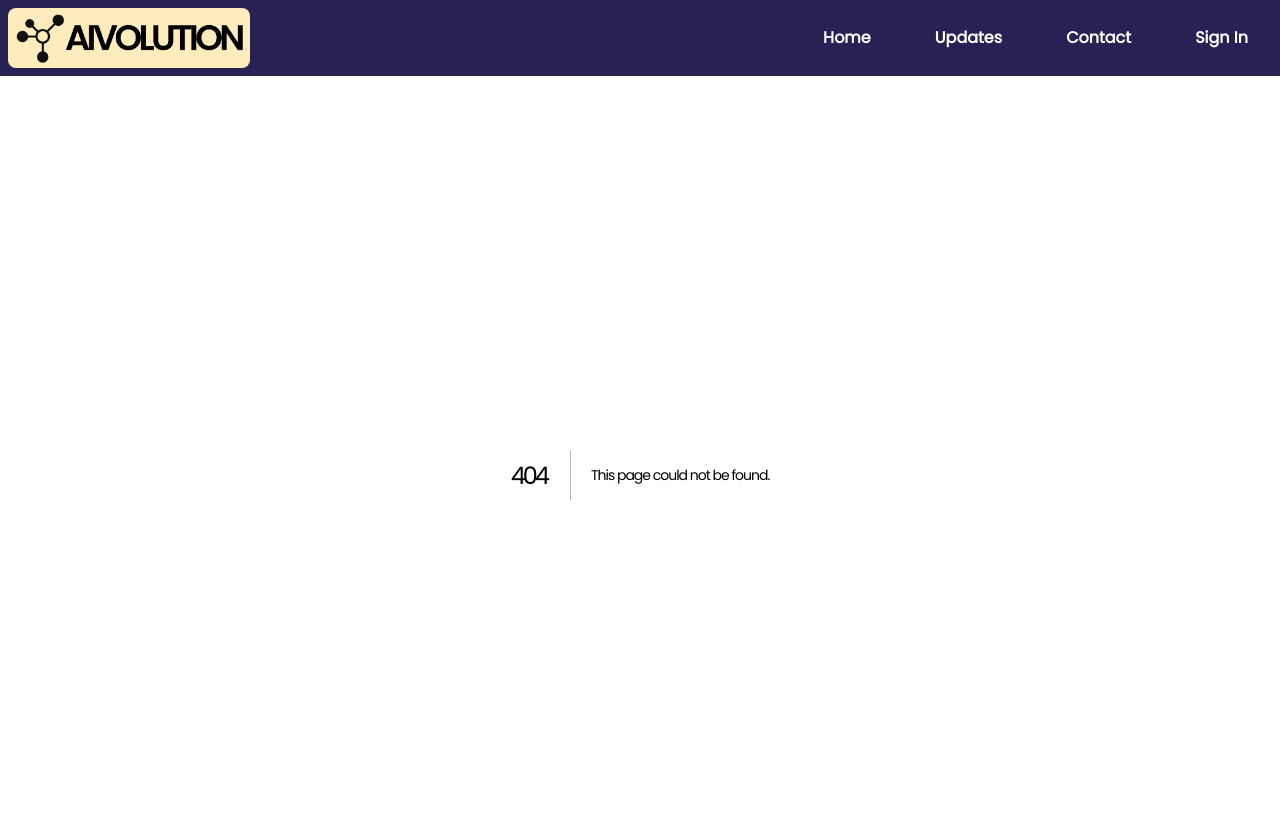
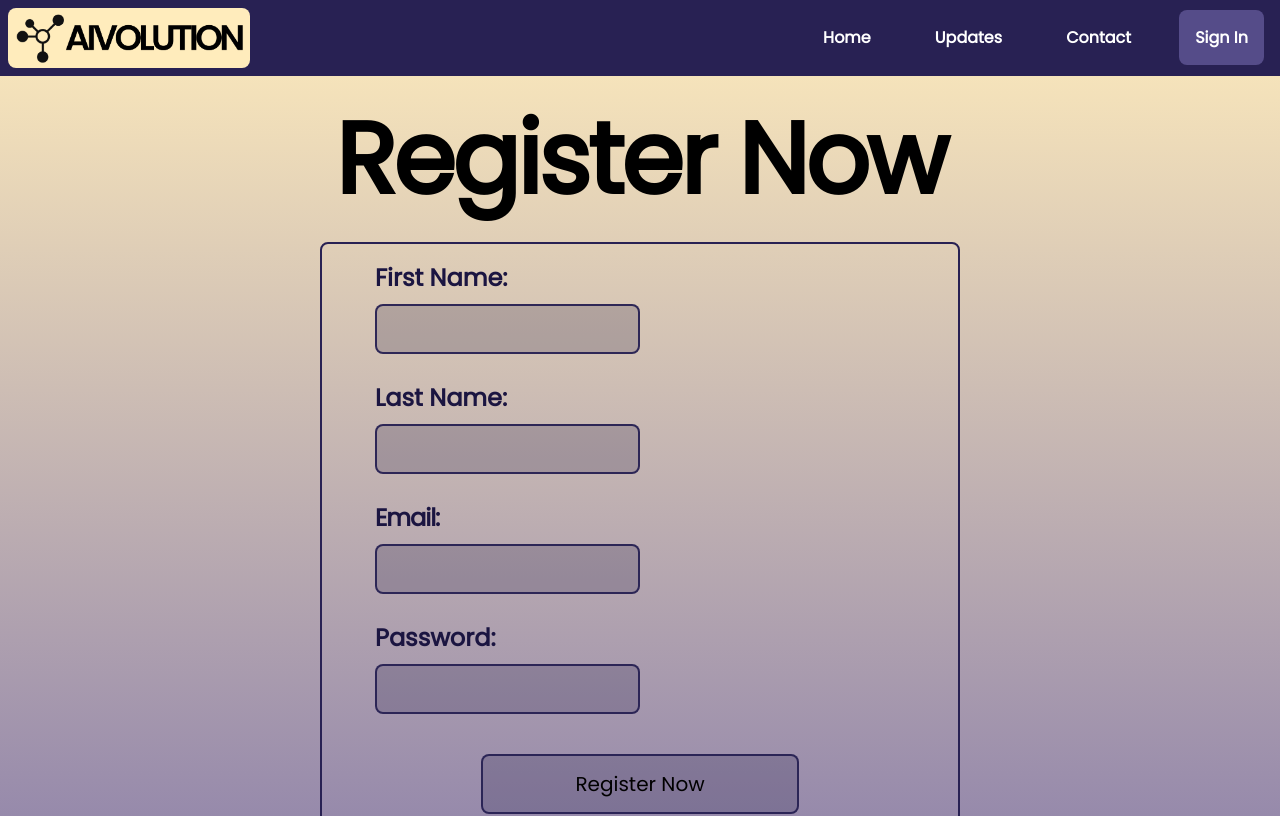
Before and after one commit to aivolution-gta/website, a Next.js app: page /register in a window 1280 px wide. Before the commit this address had no page. Shown: the top 816 px of the page. Built offline with nearby package versions, Linux system fonts and the light colour scheme.

Commit message:
Create account registration

```diff
--- a/components/navbar.tsx
+++ b/components/navbar.tsx
@@ -20,11 +20,6 @@ const links = [
         name: "Contact",
         link: "/contact",
         id: "2",
-    },
-    {
-        name: "Sign In",
-        link: "/sign-in",
-        id: "3",
     },
 ];
 
@@ -54,6 +49,13 @@ export default function Navbar () {
                         {name}
                     </Link>
                 )}
+                <Link
+                        key={"3"}
+                        href={"/sign-in"}
+                        className="hover:bg-white/75 bg-mid-purple text-white mx-4 px-4 py-4 my-auto transition-all rounded-lg hover:text-mid-purple duration-300"
+                >
+                    Sign In
+                </Link>
             </div>
 
             <div className="my-auto mx-2 hidden xs:block text-beige rounded-xl z-20">
--- a/components/register/registration-form.tsx
+++ b/components/register/registration-form.tsx
@@ -115,7 +115,7 @@ const RegistrationForm: React.FC = () => {
 
                             <input
                                 className="w-1/2 outline-0 mb-[10px] xs:h-[35px] xs:mr-[15px] xs:w-full xs:text-[0.85em] h-[50px] bg-[#1B1541]/20 rounded-lg border-2 border-dark-purple/95 hover:border-black p-3 font-['poppins']"
-                                type="text"
+                                type="password"
                                 value={password}
                                 onChange={(e) => setPassword(e.target.value)}
                             />
--- a/components/register/sign-in-form.tsx
+++ b/components/register/sign-in-form.tsx
@@ -85,7 +85,7 @@ const LogInForm: React.FC = () => {
 
                             <input
                                 className="w-1/2 outline-0 mb-[10px] xs:h-[35px] xs:mr-[15px] xs:w-full xs:text-[0.85em] h-[50px] bg-[#1B1541]/20 rounded-lg border-2 border-dark-purple/95 hover:border-black p-3 font-['poppins']"
-                                type="text"
+                                type="password"
                                 value={password}
                                 onChange={(e) => setPassword(e.target.value)}
                             />
@@ -98,7 +98,7 @@ const LogInForm: React.FC = () => {
                             className="mt-[30px] mb-[20px] h-[60px] w-1/2 xs:w-[65%] xs:h-[40px] xs:text-[1em] bg-[#1B1541]/20 rounded-lg border-2 border-dark-purple/95 text-xl hover:bg-dark-purple hover:text-white transition-all ease-in-out duration-500"
                             type="submit"
                         >
-                            Register Now
+                            Sign In
                         </button>
                     </div>
                 </div>
--- a/pages/registration.tsx
+++ b/pages/register.tsx
@@ -3,7 +3,7 @@ import { Reveal } from "@/components/reveal";
 import RegistrationForm from "@/components/register/registration-form";
 import Link from "next/link";
 
-export default function Registration() {
+export default function Register() {
     return (
         <div className="w-screen flex flex-col min-h-screen">
             <Reveal>
--- a/pages/sign-in.tsx
+++ b/pages/sign-in.tsx
@@ -3,7 +3,7 @@ import { Reveal } from "@/components/reveal";
 import LogInForm from "@/components/register/sign-in-form";
 import Link from "next/link";
 
-export default function Registration() {
+export default function SignIn() {
     return (
         <div className="w-screen flex flex-col min-h-screen">
             <Reveal>
@@ -12,7 +12,7 @@ export default function Registration() {
                 <div className="flex justify-center">
                         <Link
                             className="mt-[30px] mb-[20px]w-1/2 xs:text-[1em] text-black rounded-lg text-xl hover:text-white transition-all ease-in-out duration-500"
-                            href={"/registration"}
+                            href={"/register"}
                         >
                             Dont have an account yet? Register now!
                         </Link>
```
Also changed, not shown: public/ig/3.png (deleted).
